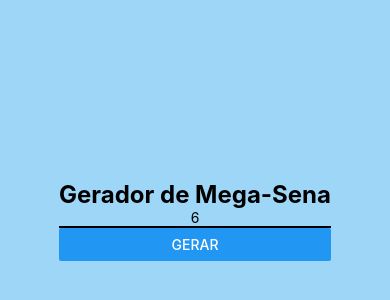
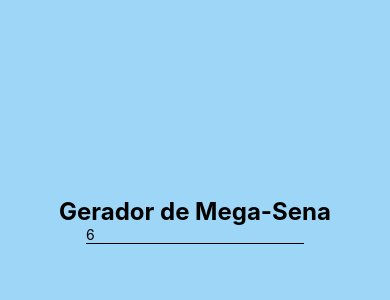
Before and after one commit to murilo-alvesmelo/Estudos-React-Native, a React Native app: screen / in a window 390 px wide. Shown: the part 202-502 px from the top of the page. Built offline with nearby package versions, Linux system fonts and the light colour scheme.

Commit message:
Revert "Finalizando mega-sena-app"
This reverts commit 0943f0caf3a2f7da9c27a894df92103f6a705f20.

```diff
--- a/src/components/mega/Mega.js
+++ b/src/components/mega/Mega.js
@@ -1,67 +1,31 @@
 import React, { Component }from 'react'
-import {Button, Text, TextInput, View, StyleSheet} from 'react-native'
+import {Text, TextInput} from 'react-native'
 import style from '../style'
-
-import MegaNumero from './MegaNumero'
 
 export class Mega extends Component{
 
     state ={
-        qtdNumeros: this.props.qtdNumeros || 6,
-        numeros: []
+        qtdNumeros: this.props.qtdNumeros || 6
+    }
+    constructor(props){
+        super(props)
+        this.alterarQuantidadeNumero = this.alterarQuantidadeNumero.bind(this)
     }
     alterarQuantidadeNumero = (qtd) =>{
-        this.setState({qtdNumeros: +qtd})
-    }
-    gerarNumero = nums =>{
-        const novo = parseInt(Math.random()*60)+1
-        return nums.includes(novo) ? this.gerarNumero(nums) : novo
-    }
-    gerarNumeros = () =>{
-        const numeros = Array(this.state.qtdNumeros)
-            .fill()
-            .reduce(n => [...n, this.gerarNumero(n)], [])
-            .sort((a, b) => a - b)
-        this.setState({numeros: numeros})
-    }
-
-    exibirNumeros = () =>{
-        const nums = this.state.numeros
-        return nums.map(n=>{
-            return <MegaNumero key={n} numeros={n}/>
-        })
+        this.setState({qtdNumeros: qtd})
     }
     render(){
         return (
-            <View>
+            <>
                 <Text style={style.fontG}>Gerador de Mega-Sena</Text>
                 <TextInput
-                    style={stylesIn.TextInput}
                     keyboardType='numeric'
+                    style={{borderBottomWidth: 1}}
                     placeholder='Quantidade de numeros'
-                    value={`${this.state.qtdNumeros}`}
+                    value={this.state.qtdNumeros}
                     onChange={this.alterarQuantidadeNumero}
                 />
-                <Button
-                    title='Gerar'
-                    onPress={this.gerarNumeros}
-                />
-                <View style={stylesIn.View}>
-                    {this.exibirNumeros()}
-                </View>
-            </View>
+            </>
         )
     }
 }
-
-const stylesIn = StyleSheet.create({
-    View: {
-        flexDirection: 'row',
-        flexWrap: 'wrap',
-        justifyContent: 'center',
-    },
-    TextInput: {
-        borderBottomWidth: 2,
-        textAlign: 'center',
-    }
-})
--- a/src/components/mega/MegaNumero.js
+++ /dev/null
@@ -1,27 +0,0 @@
-import React from 'react'
-import {Text, View, StyleSheet} from 'react-native'
-import styleOut from '../style'
-
-export default ({numeros}) => {
-    return (
-        <View style={style.Container}>
-            <Text style={[styleOut.fontM, style.Num]}>
-                {numeros}
-            </Text>
-        </View>
-    )
-}
-
-const style = StyleSheet.create({
-    Container: {
-        backgroundColor: '#188038',
-        height: 50,
-        width: 50,
-        margin: 5,
-        borderRadius: 25,
-    },
-    Num: {
-        textAlign: 'center',
-        color: "#FFF"
-    }
-})
--- a/src/components/style.js
+++ b/src/components/style.js
@@ -4,11 +4,10 @@
     fontG: {
         fontSize:24,
         fontWeight:"bold",
-        textAlign: 'center',
     },
     fontM: {
         fontSize:18,
-        fontWeight:"normal",
+        fontWeight:"bold",
     },
     fontP: {
         fontSize:24,
```
